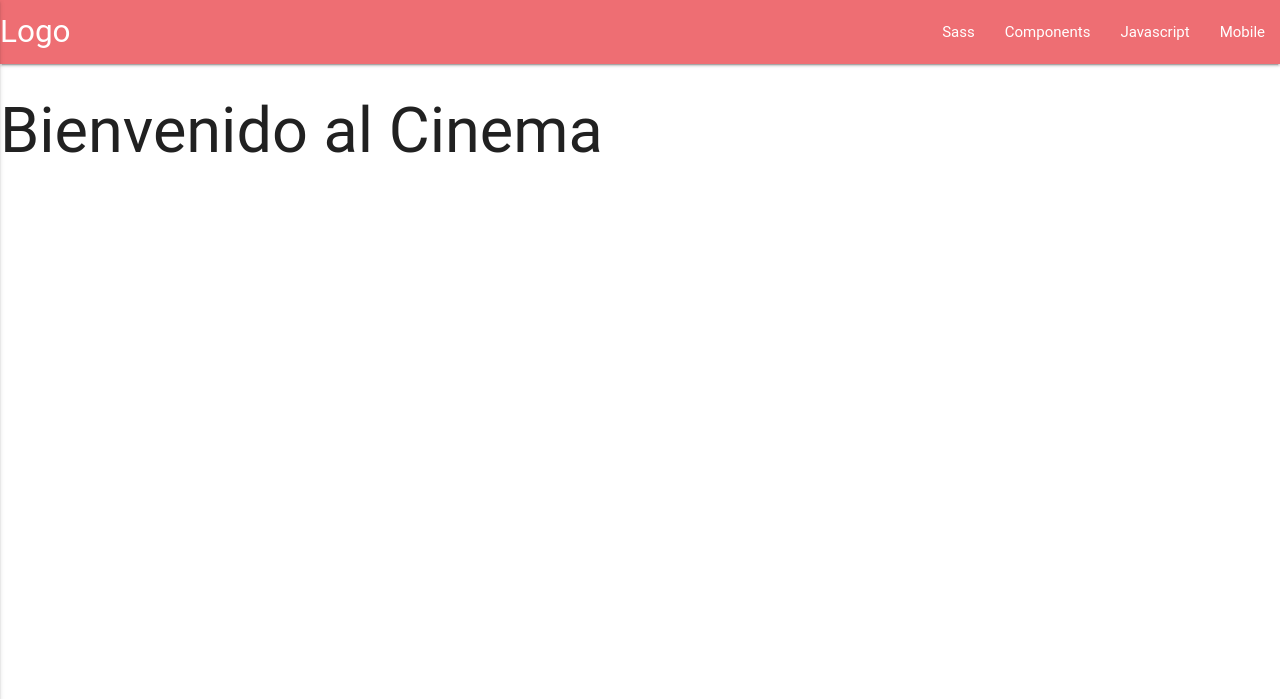
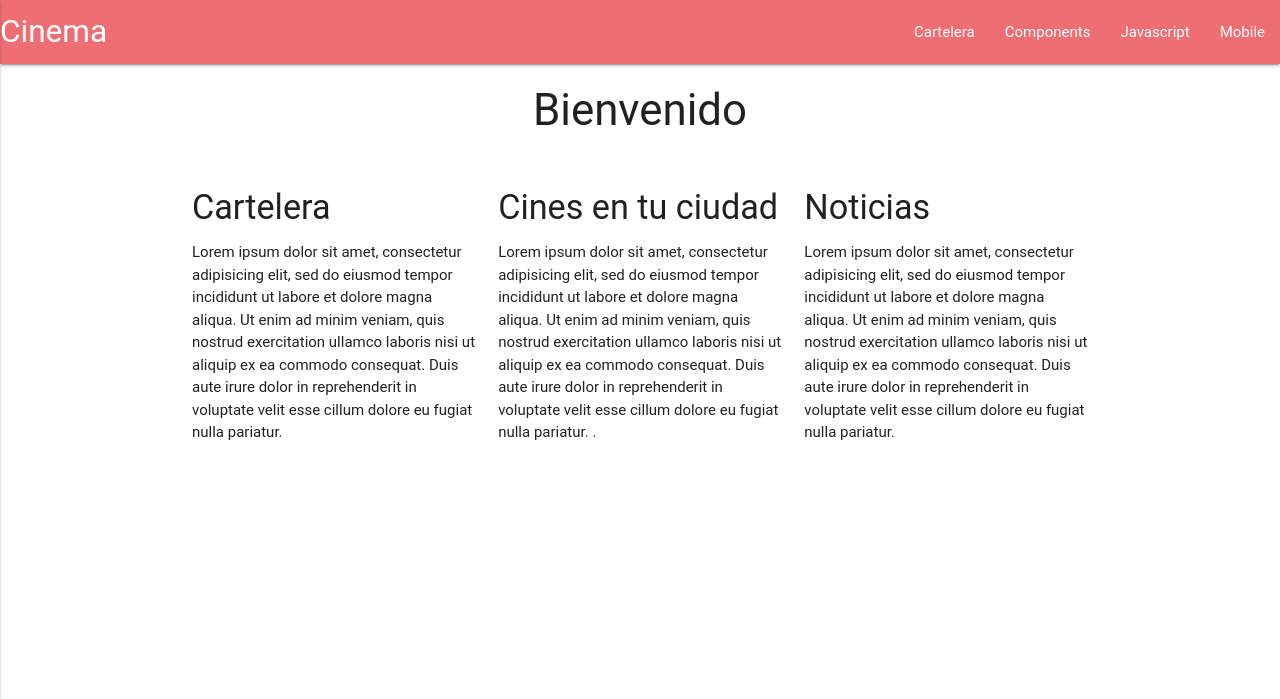
Before and after one commit to SurielRuano/fixtermex, a Django app: template home/templates/home.html in a window 1280 px wide. Shown: the top 699 px of the page. Run offline with Django 3.2, Linux system fonts and the light colour scheme; the template is opened without the code that fills it, so the values that code supplies are empty; parts of the project's set-up code (start-up, migrations or seed data) failed here and were passed over; some libraries are stand-ins or nearby versions; some web fonts are replaced.

Commit message:
edicion de plantilla para el app home

```diff
--- a/home/templates/home.html
+++ b/home/templates/home.html
@@ -1,45 +1,55 @@
-<!DOCTYPE html>
-<html>
-<head>
-	<title>Bienvenido al Cinema</title>
+{%extends 'base.html'%}
 
-	  <!-- Compiled and minified CSS -->
-  <link rel="stylesheet" href="https://cdnjs.cloudflare.com/ajax/libs/materialize/0.97.7/css/materialize.min.css">
+{%block content%}
 
-  <!-- Compiled and minified JavaScript -->
-  <script type="text/javascript" src="https://code.jquery.com/jquery-2.1.1.min.js"></script>
-  <script src="https://cdnjs.cloudflare.com/ajax/libs/materialize/0.97.7/js/materialize.min.js"></script>
 
-</head>
-<body>
+<div class="container">
 
-<nav>
-    <div class="nav-wrapper">
-      <a href="#!" class="brand-logo">Logo</a>
-      <a href="#" data-activates="mobile-demo" class="button-collapse"><i class="material-icons">menu</i></a>
-      <ul class="right hide-on-med-and-down">
-        <li><a href="sass.html">Sass</a></li>
-        <li><a href="badges.html">Components</a></li>
-        <li><a href="collapsible.html">Javascript</a></li>
-        <li><a href="mobile.html">Mobile</a></li>
-      </ul>
-      <ul class="side-nav" id="mobile-demo">
-        <li><a href="sass.html">Sass</a></li>
-        <li><a href="badges.html">Components</a></li>
-        <li><a href="collapsible.html">Javascript</a></li>
-        <li><a href="mobile.html">Mobile</a></li>
-      </ul>
+      <div class="row">
+          <div class="col s12 center-align">
+
+                <h3>Bienvenido</h3>
+
+          </div>
+
     </div>
-  </nav>
-<h1 class="text-center">Bienvenido al Cinema</h1>
 
-</body>
-</html>
 
-<script type="text/javascript">
+    <div class="row">
 
-$(document).ready(function(){
+      <div class="col s4">
+           <h4>Cartelera</h4>
+           <p>Lorem ipsum dolor sit amet, consectetur adipisicing elit, sed do eiusmod
+           tempor incididunt ut labore et dolore magna aliqua. Ut enim ad minim veniam,
+           quis nostrud exercitation ullamco laboris nisi ut aliquip ex ea commodo
+           consequat. Duis aute irure dolor in reprehenderit in voluptate velit esse
+           cillum dolore eu fugiat nulla pariatur.</p>
+      </div>
+      <div class="col s4">
+            <h4>Cines en tu ciudad</h4>
 
-	  $(".button-collapse").sideNav();
-})
-</script>
+            <p>Lorem ipsum dolor sit amet, consectetur adipisicing elit, sed do eiusmod
+            tempor incididunt ut labore et dolore magna aliqua. Ut enim ad minim veniam,
+            quis nostrud exercitation ullamco laboris nisi ut aliquip ex ea commodo
+            consequat. Duis aute irure dolor in reprehenderit in voluptate velit esse
+            cillum dolore eu fugiat nulla pariatur. .</p>
+      </div>
+      <div class="col s4">
+            <h4>Noticias</h4>
+            <P>Lorem ipsum dolor sit amet, consectetur adipisicing elit, sed do eiusmod
+            tempor incididunt ut labore et dolore magna aliqua. Ut enim ad minim veniam,
+            quis nostrud exercitation ullamco laboris nisi ut aliquip ex ea commodo
+            consequat. Duis aute irure dolor in reprehenderit in voluptate velit esse
+            cillum dolore eu fugiat nulla pariatur. </P>
+
+      </div>
+
+    </div>
+
+
+      </div>
+
+
+
+
+{%endblock content%}
```
